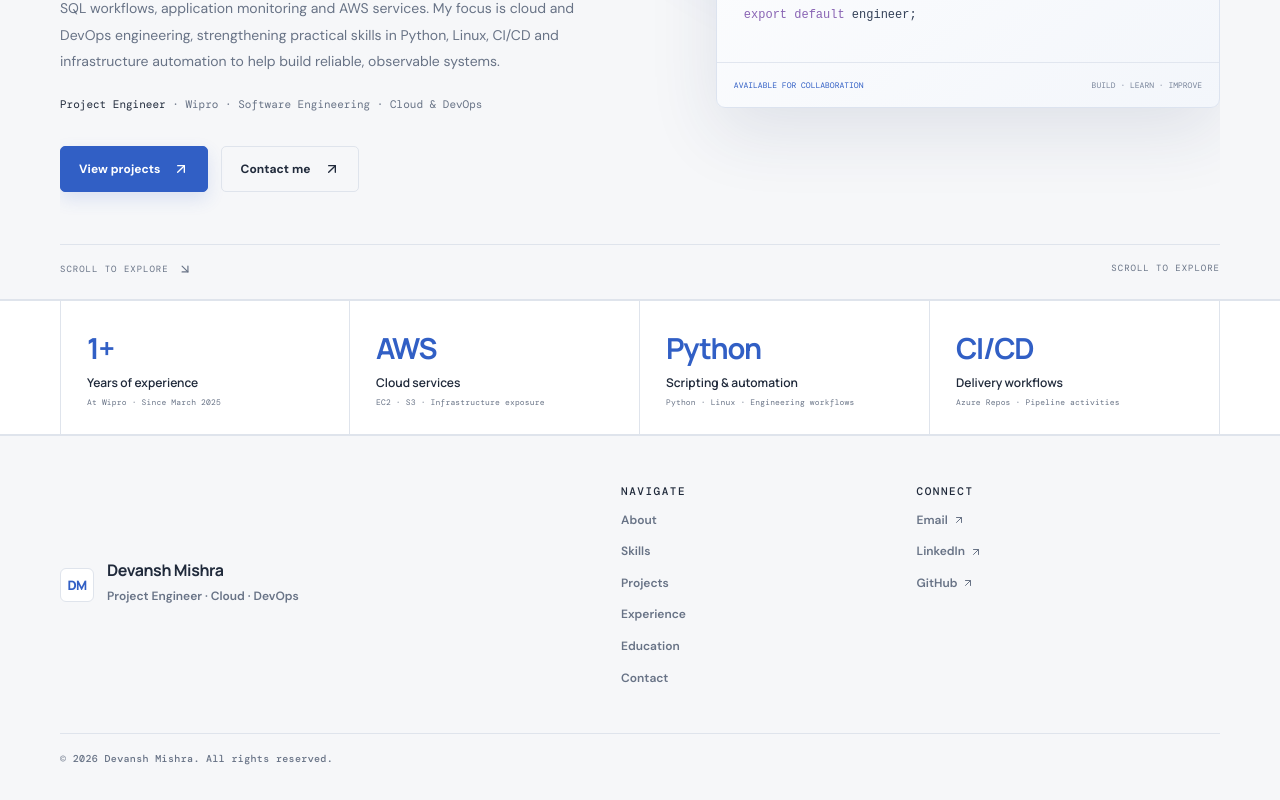
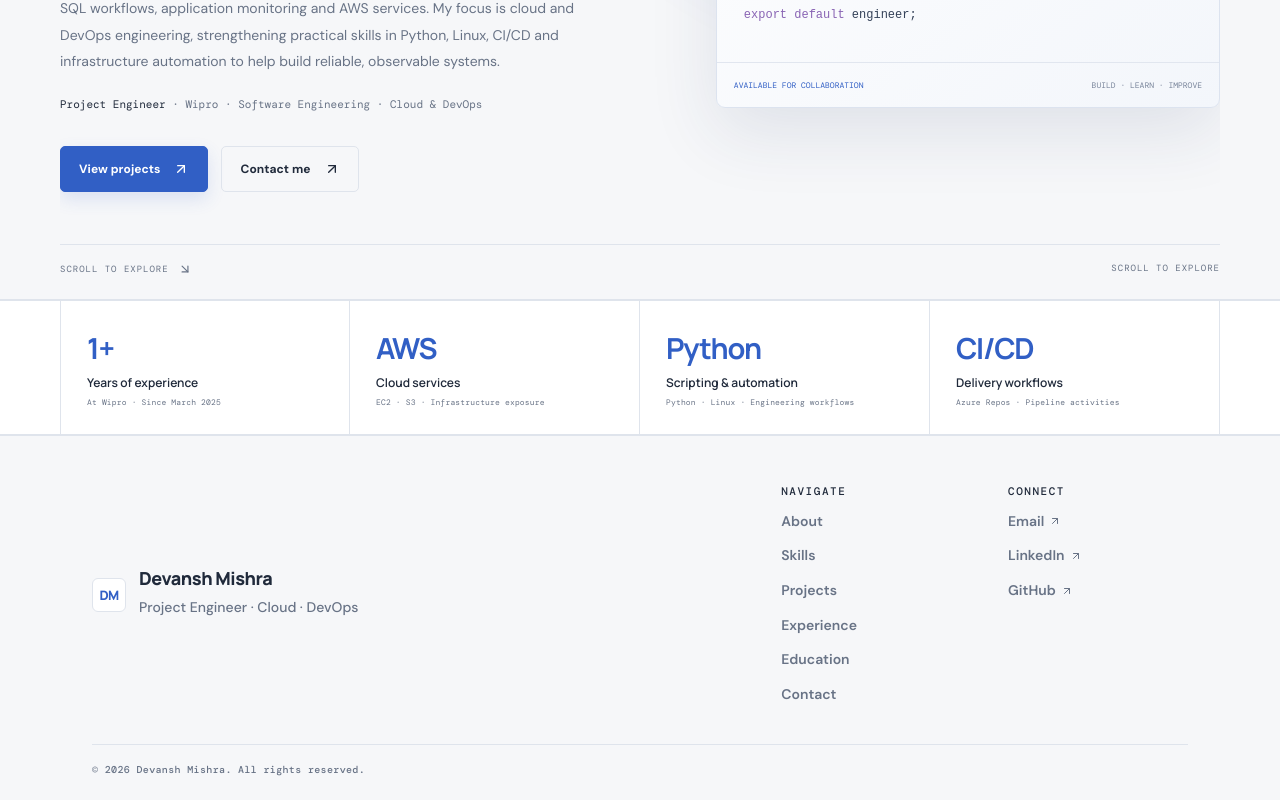
Before and after one commit to codewithdevanshh/portfolio-v2, a React (Vite) app: page /en in a window 1280 px wide. Shown: the part 522-1322 px from the top of the page. Built offline with nearby package versions, Linux system fonts and the light colour scheme.

Commit message:
Align desktop footer identity left and navigation groups right

```diff
--- a/src/styles.css
+++ b/src/styles.css
@@ -1878,3 +1878,67 @@ pre,code{max-width:100%}
 .connect-menu a strong{font-size:11px;font-weight:650}
 .connect-menu a small{font-size:9px;color:var(--muted)}
 @media(max-width:1100px){.connect-picker{display:none!important}}
+
+
+/* Desktop footer alignment: identity anchored left, link groups anchored right */
+@media(min-width:1101px){
+  .footer{
+    width:min(1430px,calc(100% - 64px))!important;
+    max-width:1430px!important;
+    margin-inline:auto!important;
+    display:grid!important;
+    grid-template-columns:minmax(0,1fr) 150px 180px!important;
+    column-gap:clamp(48px,6vw,110px)!important;
+    row-gap:30px!important;
+    align-items:center!important;
+    justify-items:stretch!important;
+    text-align:left!important;
+  }
+  .footer-brand{
+    grid-column:1!important;
+    justify-self:start!important;
+    align-self:center!important;
+    display:flex!important;
+    align-items:center!important;
+    justify-content:flex-start!important;
+    text-align:left!important;
+    width:auto!important;
+    min-width:0!important;
+  }
+  .footer-brand>div{
+    text-align:left!important;
+    min-width:0!important;
+  }
+  .footer-brand b{
+    display:block!important;
+    font-size:18px!important;
+    line-height:1.35!important;
+    font-weight:750!important;
+    letter-spacing:-.025em!important;
+  }
+  .footer-brand p{
+    margin-top:7px!important;
+    font-size:14px!important;
+    line-height:1.5!important;
+    font-weight:500!important;
+  }
+  .footer-nav{
+    justify-self:end!important;
+    align-self:start!important;
+    align-items:flex-start!important;
+    text-align:left!important;
+    width:100%!important;
+  }
+  .footer-nav a{
+    justify-content:flex-start!important;
+    font-size:14px!important;
+    font-weight:550!important;
+  }
+  .footer-bottom{
+    grid-column:1/-1!important;
+    width:100%!important;
+    justify-content:flex-start!important;
+    text-align:left!important;
+    margin-top:8px!important;
+  }
+}
```
